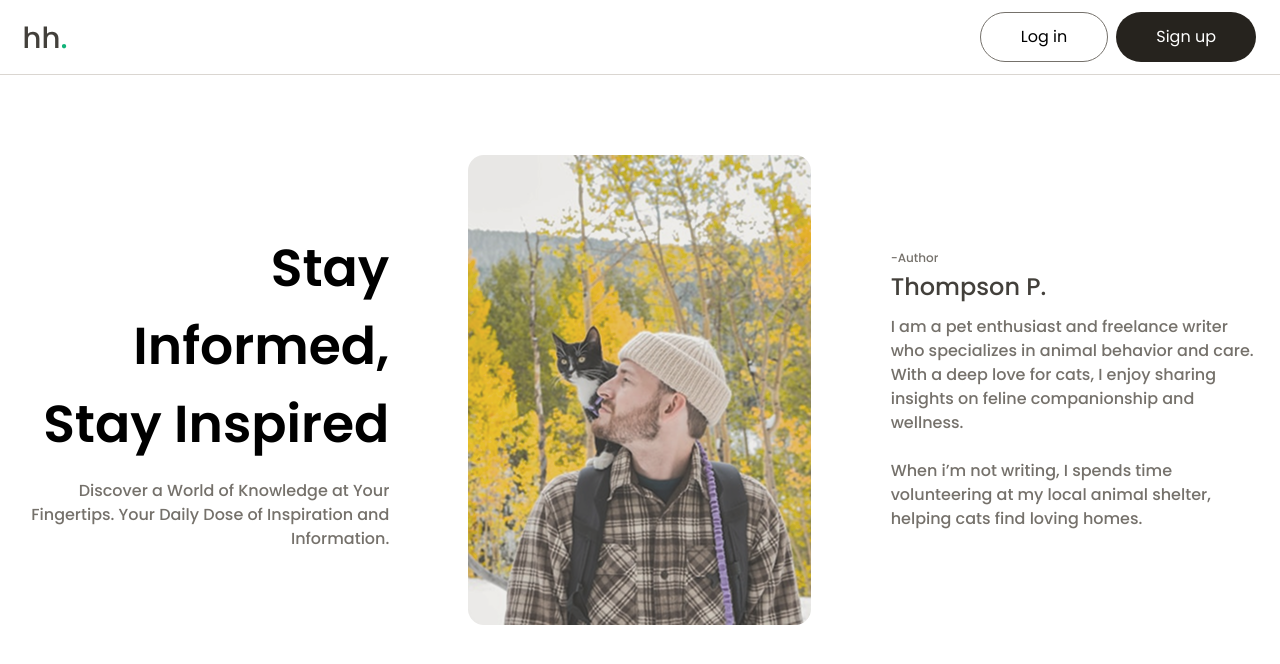
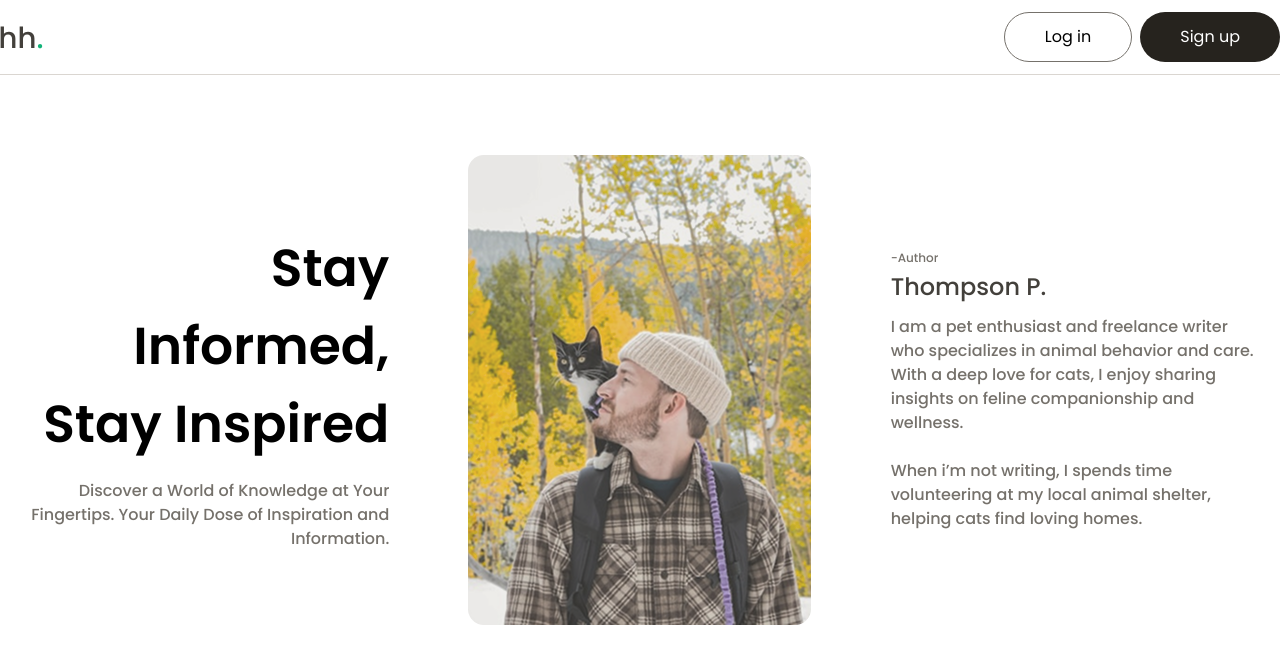
Before and after one commit to ritchie-gr8/my-blog-app, a React (Vite) app: page / in a window 1280 px wide. Shown: the top 664 px of the page. Built offline with nearby package versions, Linux system fonts and the light colour scheme.

Commit message:
style(navbar): fix padding on desktop size

```diff
--- a/src/components/global/Navbar.jsx
+++ b/src/components/global/Navbar.jsx
@@ -5,7 +5,7 @@ import { Menu } from "lucide-react";
 const Navbar = () => {
   return (
     <header className="border-b border-[#DAD6D1]">
-      <div className="container mx-auto flex items-center justify-between px-6 py-3">
+      <div className="container mx-auto flex items-center justify-between px-6 py-3 md:px-0">
         <div>
           <img src="/logo.svg" alt="logo" />
         </div>
```
